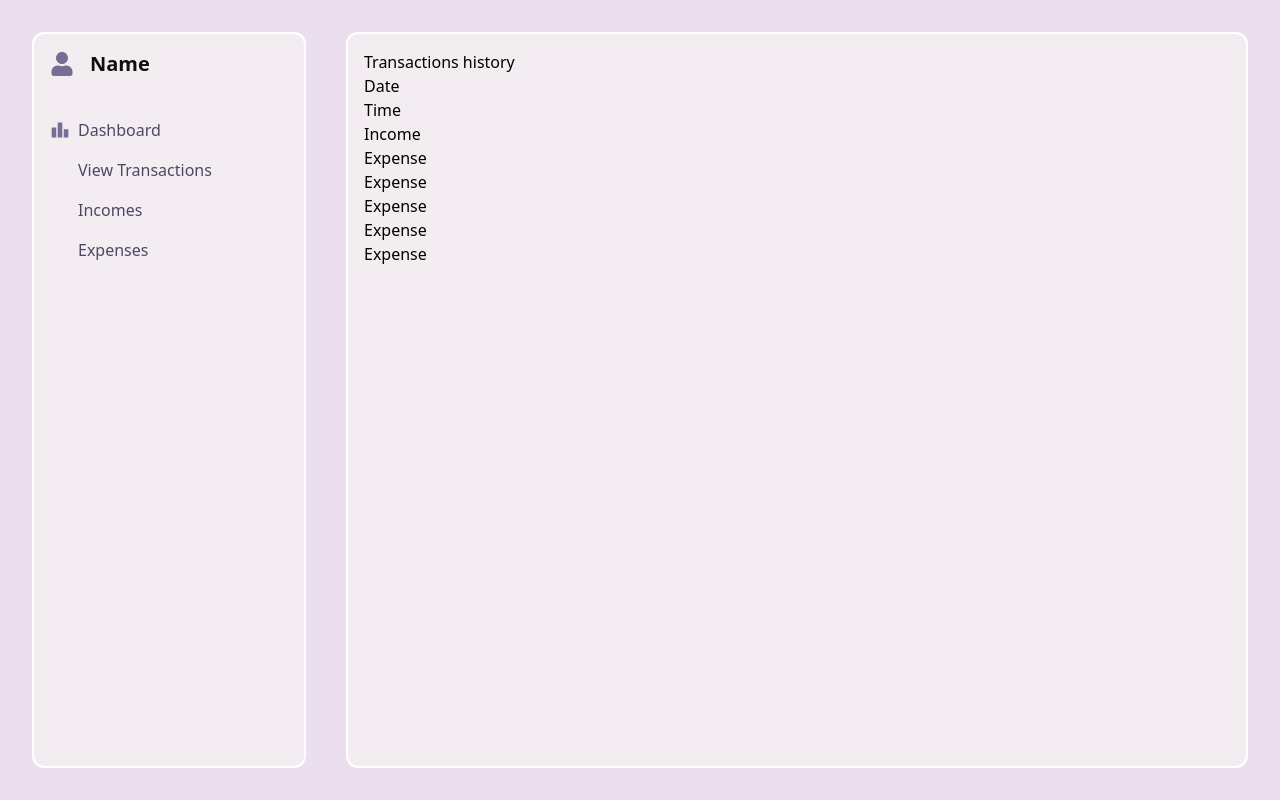
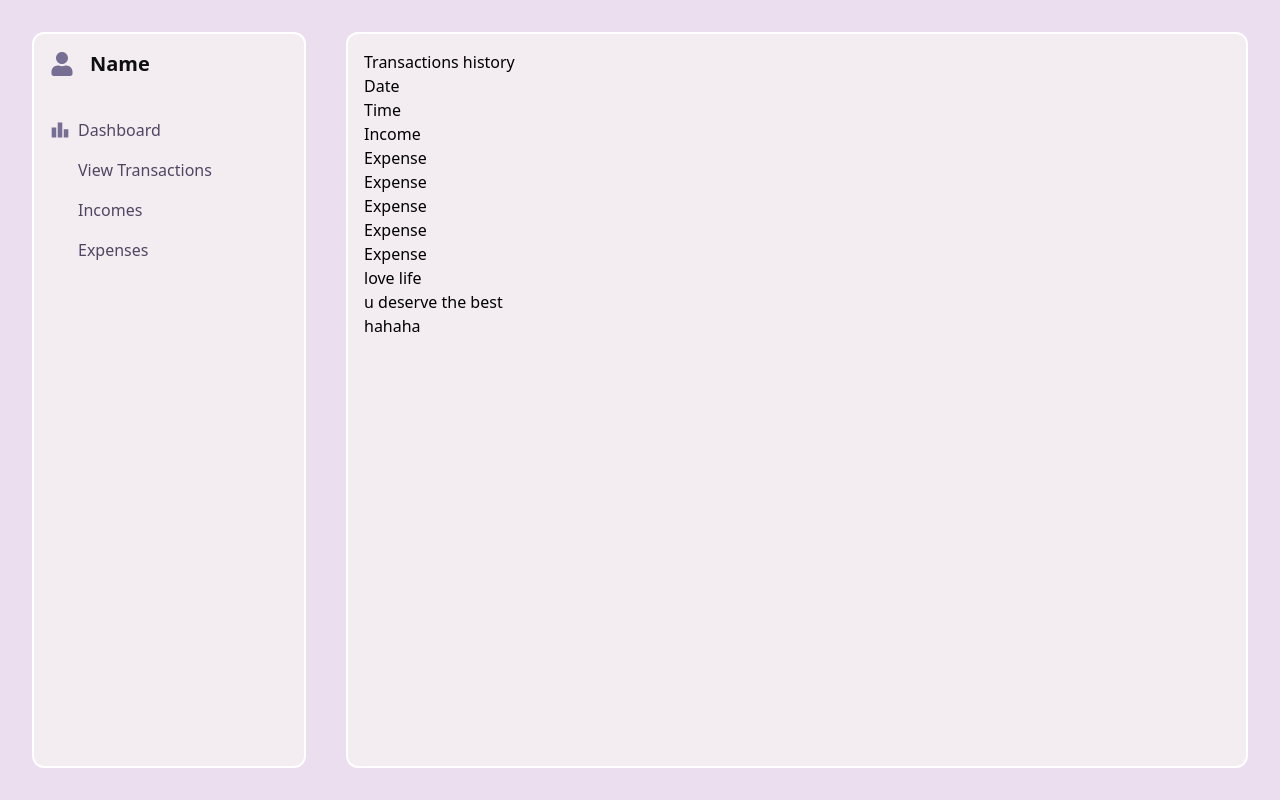
Before and after one commit to mariamdatuka/app, a React (Vite) app: page /transactions in a window 1280 px wide. Built offline with nearby package versions, Linux system fonts and the light colour scheme; some icons are missing.

Commit message:
style:dashboard

```diff
--- a/src/pages/Transactions.tsx
+++ b/src/pages/Transactions.tsx
@@ -11,6 +11,15 @@ const Transactions = () => {
         <p>Expense</p>
         <p>Expense</p>
         <p>Expense</p>
+        <div>
+          love life
+        </div>
+        <main>
+          u deserve the best
+        </main>
+        <a>
+          hahaha
+        </a>
       </div>
     </div>
   );
```
